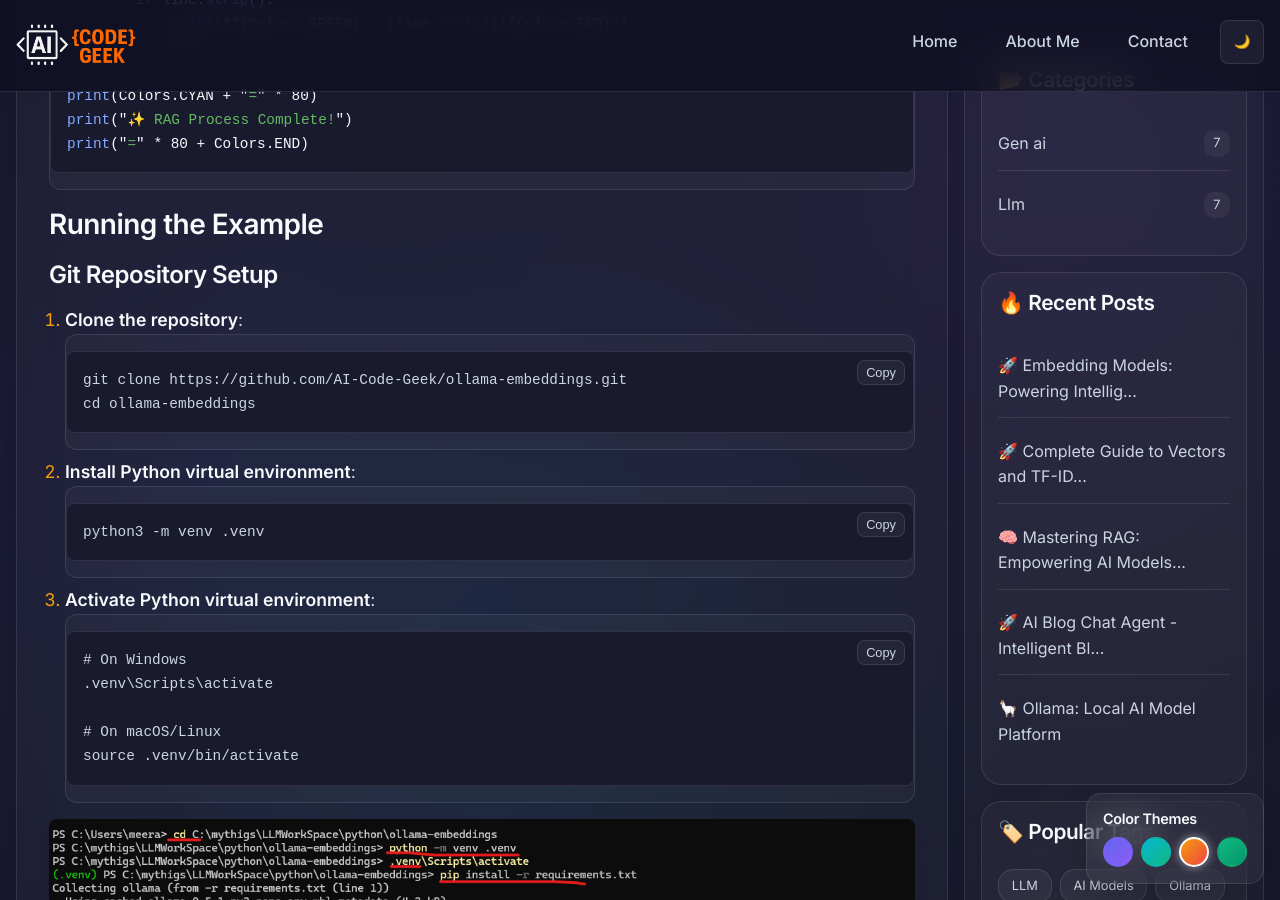
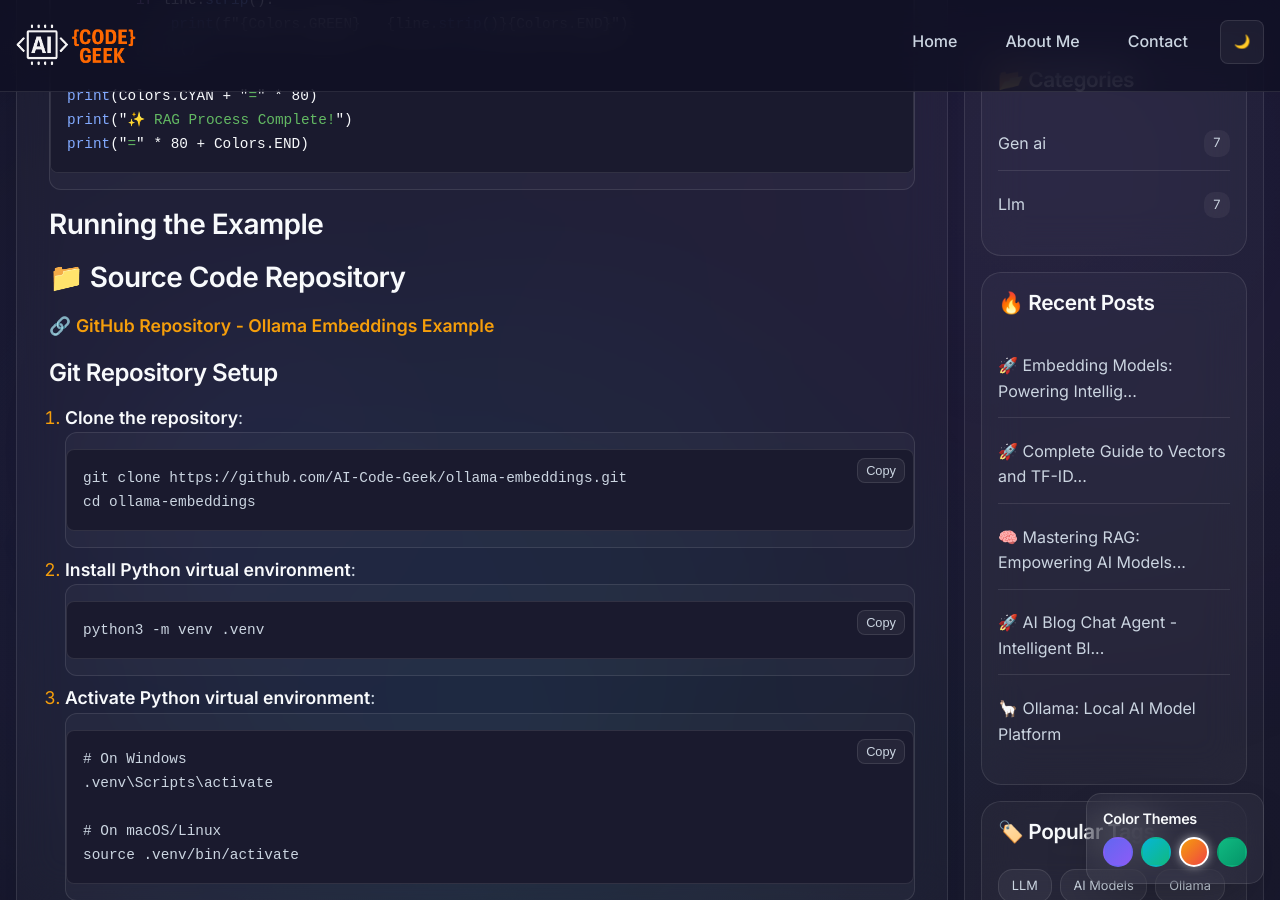
Before and after one commit to AI-Code-Geek/ai-code-geek.github.io, a Jekyll site: the page built from _posts/2025-07-09-Embedding-Models-Powering-Intelligent-RAG-Systems-with-Vector-Generation.md, in a window 1280 px wide and 900 px high, scrolled down 9901 px. Built offline with Jekyll 4.4.1, drawn with Linux system fonts in a browser that asks for light colours.

Commit message:
Embedding Models: Powering Intelligent RAG Systems with Vector Generation

```diff
--- a/_posts/2025-07-09-Embedding-Models-Powering-Intelligent-RAG-Systems-with-Vector-Generation.md
+++ b/_posts/2025-07-09-Embedding-Models-Powering-Intelligent-RAG-Systems-with-Vector-Generation.md
@@ -338,6 +338,10 @@ print("=" * 80 + Colors.END)
 
 ### Running the Example
 
+### 📁 Source Code Repository
+
+🔗 **[GitHub Repository - Ollama Embeddings Example](https://github.com/AI-Code-Geek/ollama-embeddings)**
+
 #### Git Repository Setup
 
 1. **Clone the repository**:
```
